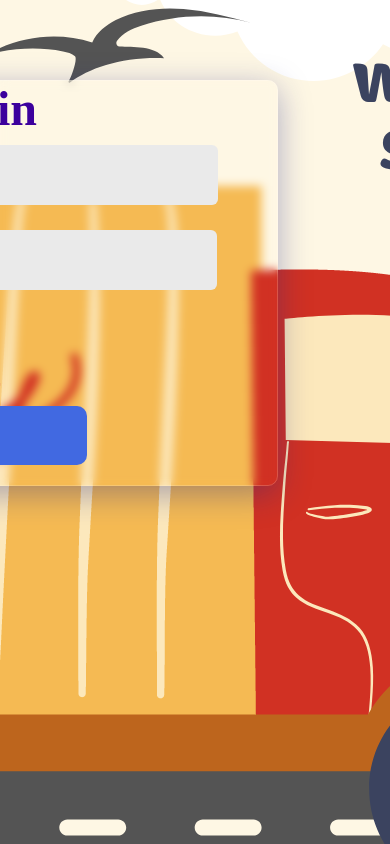
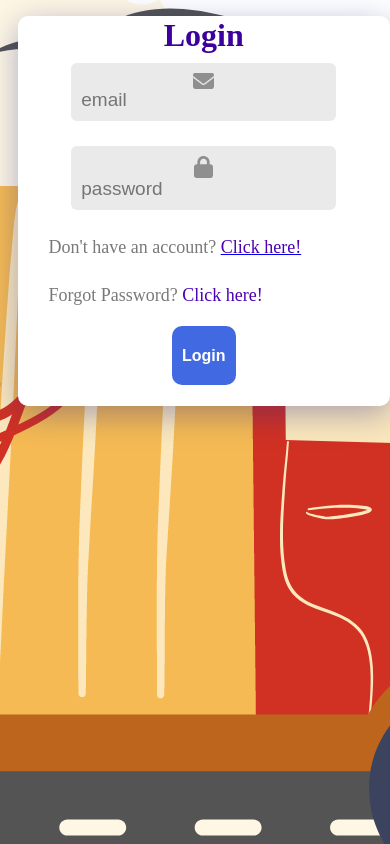
Before and after one commit to beanomahto/ship-frontend, a React (Vite) app: page /login in a window 390 px wide. Built offline with nearby package versions, Linux system fonts and the light colour scheme; no server answers.

Commit message:
resetpass

```diff
--- a/src/components/Sidebar/MenuList.jsx
+++ b/src/components/Sidebar/MenuList.jsx
@@ -51,8 +51,8 @@ const MenuList = ({darktheme}) => {
                     <Link to='/channelintegration' >Channel Integration</Link></Menu.Item>
             </Menu.SubMenu>
             <Menu.SubMenu key='reports' title='Reports' icon={<TbReportSearch  />} >
-                <Menu.Item key='adminmisReport' >
-                    <Link to='reports/adminmisreport' >Admin MIS Report</Link></Menu.Item>
+                {/* <Menu.Item key='adminmisReport' >
+                    <Link to='reports/adminmisreport' >Admin MIS Report</Link></Menu.Item> */}
                 <Menu.Item key='misReport' >
                     <Link to='reports/misreport' >Master MIS Report</Link></Menu.Item>
                 <Menu.Item key='ndrReport' >
--- a/src/pages/Finance/weightDispencry/TakeActionModal.jsx
+++ b/src/pages/Finance/weightDispencry/TakeActionModal.jsx
@@ -4,7 +4,6 @@ import { UploadOutlined } from '@ant-design/icons';
 
 const TakeActionModal = ({ visible, onClose, discrepancyId, productName }) => {
   const [fileList, setFileList] = useState([]);
-
   const handleChange = ({ fileList: newFileList }) => setFileList(newFileList);
 console.log(fileList);
   const handleAction = async () => {
@@ -27,7 +26,7 @@ console.log(fileList);
         method: 'POST',
         body: formData,
       });
-
+console.log(response);
       if (!response.ok) {
         throw new Error('Failed to take action');
       }
--- a/src/pages/Finance/weightDispencry/UploadDiscrepancyImagesModal.jsx
+++ b/src/pages/Finance/weightDispencry/UploadDiscrepancyImagesModal.jsx
@@ -26,7 +26,7 @@ const handleUpload = async () => {
       method: 'POST',
       body: formData,
     });
-
+console.log(uploadResponse);
     if (!uploadResponse.ok) {
       throw new Error('Failed to upload images');
     }
--- a/src/pages/Finance/weightDispencry/UploadWeightDespensory.jsx
+++ b/src/pages/Finance/weightDispencry/UploadWeightDespensory.jsx
@@ -17,9 +17,11 @@ const UploadWeightDespensory = ({ visible, onClose }) => {
 
         const formData = new FormData();
         formData.append('file', file);
-
+        for (let pair of formData.entries()) {
+            console.log(pair[0] + ':', pair[1]);
+          }
         try {
-            const response = await fetch('/api/weightdiscrepancy/uploadweightdiscrepancy', {
+            const response = await fetch('/api/weightdiscrepancy/upload-images', {
                 method: 'POST',
                 body: formData,
             });
--- /dev/null
+++ b/src/pages/Login/ForgotPasswordModal.jsx
@@ -0,0 +1,50 @@
+import React, { useState } from 'react';
+// import './ForgotPasswordModal.css';
+import { Modal, Input, Button } from 'antd';
+
+const ForgotPasswordModal = ({ visible, onClose }) => {
+  const [email, setEmail] = useState("");
+  const [loading, setLoading] = useState(false);
+
+  const handleSubmit = async () => {
+    setLoading(true);
+    try {
+      await fetch('/api/auth/forget-password', {
+        method: 'POST',
+        headers: { 'Content-Type': 'application/json' },
+        body: JSON.stringify({ email })
+      });
+      alert('Password reset email sent! Check email');
+      onClose();
+    } catch (error) {
+      alert('Failed to send password reset email.');
+    } finally {
+      setLoading(false);
+    }
+  };
+
+  return (
+    <Modal
+      title="Forgot Password"
+      visible={visible}
+      onCancel={onClose}
+      footer={[
+        <Button key="back" onClick={onClose}>
+          Cancel
+        </Button>,
+        <Button key="submit" type="primary" loading={loading} onClick={handleSubmit}>
+          Submit
+        </Button>,
+      ]}
+    >
+      <Input
+        type="email"
+        placeholder="Enter your email"
+        value={email}
+        onChange={(e) => setEmail(e.target.value)}
+      />
+    </Modal>
+  );
+};
+
+export default ForgotPasswordModal;
--- a/src/pages/Login/Login.jsx
+++ b/src/pages/Login/Login.jsx
@@ -1,27 +1,27 @@
-
-import React, { useState } from 'react'
-import './login.css'
-import email_icon from './email.png'
-import password_icon from './password.png'
-import {Link, useNavigate} from 'react-router-dom'
-import useLogin from '../../hooks/useLogin'
+import React, { useState } from 'react';
+import './login.css';
+import email_icon from './email.png';
+import password_icon from './password.png';
+import { Link, useNavigate } from 'react-router-dom';
+import useLogin from '../../hooks/useLogin';
+import ForgotPasswordModal from './ForgotPasswordModal';
 
 const Login = () => {
-    // example@mail.com
-    // 1234567890
-    const navigate = useNavigate()
+    const navigate = useNavigate();
     const [email, setEmail] = useState("");
     const [password, setPassword] = useState("");
+    const [isModalVisible, setIsModalVisible] = useState(false);
 
     const { loading, login } = useLogin();
 
     const handleSubmit = async (e) => {
         e.preventDefault();
-        console.log(email, password);
         await login(email, password);
-        navigate('/')
+        navigate('/');
     };
+
     return (
+        <>
             <form onSubmit={handleSubmit}>
                 <div className="mainConti">
                     <div className='container'>
@@ -45,15 +45,24 @@ const Login = () => {
                                 />
                             </div>
                         </div>
-   <div className='forgot-password'>Dont have an account ? <Link to='/signup'><span>Click here!</span></Link></div>
-   <div className='forgot-password'>Forgot Password ? <Link to='/signup'><span>Click here!</span></Link></div>
+                        <div className='forgot-password'>
+                            Don't have an account? <Link to='/signup'><span>Click here!</span></Link>
+                        </div>
+                        <div className='forgot-password'>
+                            Forgot Password? <span onClick={() => setIsModalVisible(true)}>Click here!</span>
+                        </div>
                         <div className='submit-container'>
                             <button className="submit">Login</button>
                         </div>
                     </div>
                 </div>
             </form>
-  )
-}
+            <ForgotPasswordModal
+                visible={isModalVisible}
+                onClose={() => setIsModalVisible(false)}
+            />
+        </>
+    );
+};
 
-export default Login
+export default Login;
--- a/src/pages/Login/login.css
+++ b/src/pages/Login/login.css
@@ -1,16 +1,11 @@
-
-.mainConti{
+.mainConti {
     background-image: url('../../utils/loginTheme.png');
     width: 100vw;
-    /* margin-top: -5rem; */
     height: 100vh;
     display: flex;
-     /* justify-content: flex-end; */
-
-    /* align-items: center; */
 }
 
-.container{
+.container {
     display: flex;
     flex-direction: column;
     margin: auto;
@@ -18,56 +13,54 @@
     right: 7rem;
     width: 600px;
     margin-top: 5rem;
-  /* background: #fff; */
-  background: rgba( 255, 255, 255, 0 );
-box-shadow: 0 8px 32px 0 rgba( 31, 38, 135, 0.37 );
-backdrop-filter: blur( 5px );
--webkit-backdrop-filter: blur( 5px );
+    background: rgba(255, 255, 255, 0);
+    box-shadow: 0 8px 32px 0 rgba(31, 38, 135, 0.37);
+    backdrop-filter: blur(5px);
+    -webkit-backdrop-filter: blur(5px);
     border-radius: 10px;
-border: 1px solid rgba( 255, 255, 255, 0.18 );
-  /* padding-bottom: 30px; */
+    border: 1px solid rgba(255, 255, 255, 0.18);
+}
 
- }
- .header{
+.header {
     display: flex;
     flex-direction: column;
     align-items: center;
     gap: 9px;
     width: 100%;
-    /* margin-top: 30px; */
+}
 
- }
- .text{
+.text {
     color: #3c009d;
     font-size: 48px;
     font-weight: 700;
 }
- .underline{
+
+.underline {
     width: 61px;
-     /* height: 6px; */
     background: #3c009d;
     border-radius: 9px;
 }
- .inputs{
-     /* margin-top: 55px; */
+
+.inputs {
     display: flex;
     flex-direction: column;
     gap: 25px;
 }
- .input{
+
+.input {
     display: flex;
     align-items: center;
     margin: auto;
-     /* width: 480px; */
     height: 60px;
     background: #eaeaea;
     border-radius: 6px;
 }
- .input img{
+
+.input img {
     margin: 0px 30px;
 }
- .input input{
-     /* height: 50px; */
+
+.input input {
     width: 400px;
     background: transparent;
     border: none;
@@ -75,23 +68,26 @@ border: 1px solid rgba( 255, 255, 255, 0.18 );
     color: #797979;
     font-size: 19px;
 }
- .forgot-password{
+
+.forgot-password {
     padding-left: 62px;
     margin-top: 27px;
     color: #797979;
     font-size: 18px;
+}
 
- }
- .forgot-password span{
+.forgot-password span {
     color: #4c00b4;
     cursor: pointer;
 }
- .submit-container{
+
+.submit-container {
     display: flex;
     gap: 30px;
     margin: 20px auto;
 }
- .submit{
+
+.submit {
     display: flex;
     justify-content: center;
     align-items: center;
@@ -104,8 +100,89 @@ border: 1px solid rgba( 255, 255, 255, 0.18 );
     font-weight: 700;
     cursor: pointer;
 }
- .gray{
+
+.gray {
     background: #eaeaea;
     color: #676767;
+}
 
+@media (max-width: 1024px) {
+    .container {
+        width: 80%;
+        right: 0;
+        margin-top: 3rem;
     }
+
+    .text {
+        font-size: 40px;
+    }
+
+    .input input {
+        width: 100%;
+    }
+}
+
+@media (max-width: 768px) {
+    .container {
+        width: 90%;
+        margin-top: 2rem;
+        right: 0;
+    }
+
+    .text {
+        font-size: 36px;
+    }
+
+    .forgot-password {
+        padding-left: 30px;
+    }
+
+    .input img {
+        margin: 0px 20px;
+    }
+
+    .submit-container {
+        flex-direction: column;
+        gap: 15px;
+    }
+
+    .submit {
+        width: 100%;
+    }
+}
+
+@media (max-width: 480px) {
+    .container {
+        width: 95%;
+        margin-top: 1rem;
+        right: 0;
+        background: white;
+        /* box-shadow: none;  */
+        backdrop-filter: none;
+        -webkit-backdrop-filter: none;
+        /* border: none;  */
+    }
+
+    .text {
+        font-size: 32px;
+    }
+
+    .input {
+        flex-direction: column;
+        height: auto;
+        padding: 10px;
+    }
+
+    .input input {
+        width: 100%;
+    }
+
+    .submit-container {
+        flex-direction: column;
+        gap: 10px;
+    }
+
+    .submit {
+        width: 100%;
+    }
+}
```
Also changed, not shown: src/App.jsx (+5 -3 lines), src/hooks/useKyc.js (+19 -3 lines), src/pages/KYC/KYC.jsx (+9 -3 lines), src/pages/Login/ResetPassword.jsx (added, +86 -0 lines), src/pages/Support/Ticket.jsx (+46 -18 lines). Lines whose indentation alone changed are shown as unchanged.
